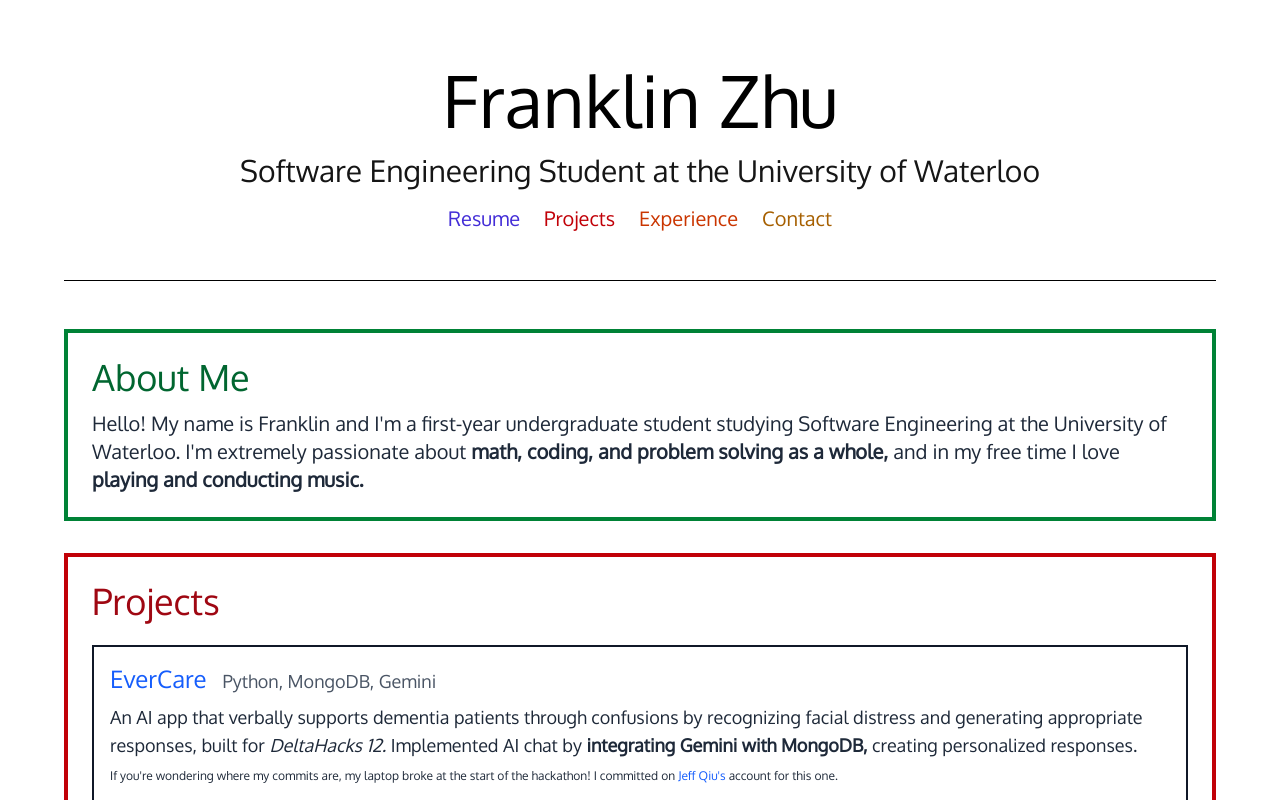
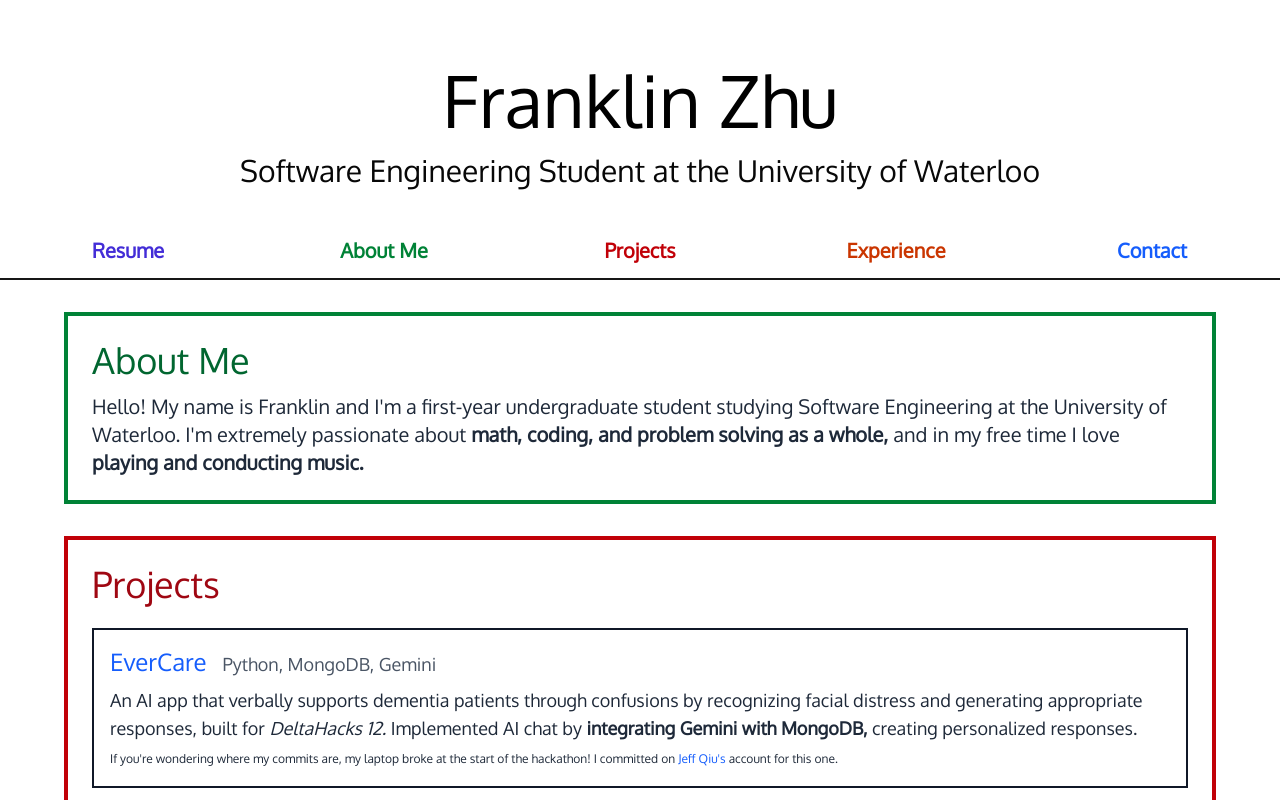
Before and after one commit to f47zhu/personal-website, a Next.js app: page / in a window 1280 px wide. Shown: the top 800 px of the page. Built offline with nearby package versions, Linux system fonts and the light colour scheme; a web font is replaced by a local one.

Commit message:
feat: Add navbar

```diff
--- a/app/cards.tsx
+++ b/app/cards.tsx
@@ -1,5 +1,5 @@
-export function PageCard({ id = "", className = "", color, title, children }:
-    { id?: string, className?: string, color: string, title: string, children: React.ReactNode }) {
+export function PageCard({ nextId = "", className = "", color, title, children }:
+    { nextId?: string, className?: string, color: string, title: string, children: React.ReactNode }) {
   const colorVariants: Record<string, string> = {
     bordergreen: "border-green-700 dark:border-green-300",
     textgreen: "text-green-800 dark:text-green-200",
@@ -11,9 +11,10 @@ export function PageCard({ id = "", className = "", color, title, children }:
     textorange: "text-orange-800 dark:text-orange-200"
   };
   return (
-    <div id={id} className={`border-4 p-6 ${colorVariants["border" + color]} ${className}`}>
-      <p className={`text-4xl ${colorVariants["text" + color]}`}>{title}</p>
+    <div className={`border-4 p-6 ${colorVariants["border" + color]} ${className}`}>
+      <p className={`text-4xl font-[575] ${colorVariants["text" + color]}`}>{title}</p>
       {children}
+      {(nextId !== "") && <span id={nextId} />}
     </div>
   );
 }
@@ -22,7 +23,7 @@ export function InnerCard({ title, link = "", tools = "", date = "", funFact = "
     { title: string, link?: string, tools?: string, date?: string, funFact?: string | React.ReactNode, children: React.ReactNode }) {
   return (
     <div className="border-2 p-4 border-gray-900 dark:border-gray-100">
-      <span className="text-2xl">
+      <span className="text-2xl font-medium">
         {link !== "" ? (<a href={link} target="_blank">{title}</a>) : (title)}
       </span>
       {tools !== "" && (
--- a/app/globals.css
+++ b/app/globals.css
@@ -1,7 +1,7 @@
 @import "tailwindcss";
 
 :root {
-  --background: "/public/email-icon.png";
+  --background: #ffffff;
   --foreground: #171717;
   --scroll-behavior: smooth;
 }
@@ -15,7 +15,7 @@
 
 @layer base {
   a {
-    @apply text-blue-600 dark:text-blue-300 hover:underline hover:contrast-200;
+    @apply text-blue-600 dark:text-blue-300 hover:contrast-200;
   }
   html {
     @apply scroll-smooth;
--- /dev/null
+++ b/app/header.tsx
@@ -0,0 +1,34 @@
+export function PageHeader() {
+  return <>
+    <span id={"about"} />
+    <header className="z-50 h-15 sticky top-0 border-b-2 grid grid-cols-5 overflow-hidden place-items-center text-xl tracking-[2] font-extrabold bg-white dark:bg-black">
+        <a href="./resume" target="_blank">
+          <div className="px-[5vw] py-[2vh] text-center text-indigo-700 dark:text-indigo-300 hover:bg-gray-400 dark:hover:bg-gray-600">
+            Resume
+          </div>
+        </a>
+        <a href="#about">
+          <div className="px-[5vw] py-[2vh] text-center text-green-700 dark:text-green-300 hover:bg-gray-400 dark:hover:bg-gray-600">
+            About Me
+          </div>
+        </a>
+        <a href="#projects">
+          <div className="px-[5vw] py-[2vh] text-center text-red-700 dark:text-red-300 hover:bg-gray-400 dark:hover:bg-gray-600">
+            Projects
+          </div>
+        </a>
+        <a href="#experience">
+          <div className="px-[5vw] py-[2vh] text-center text-orange-700 dark:text-orange-300 hover:bg-gray-400 dark:hover:bg-gray-600">
+            Experience
+          </div>
+        </a>
+        <a href="#contact">
+          <div className="px-[5vw] py-[2vh] text-centerext-yellow-700 dark:text-yellow-300 hover:bg-gray-400 dark:hover:bg-gray-600">
+            Contact
+          </div>
+        </a>
+    </header>
+  </>;
+}
+
+// to-do: outsource header spam to a function
--- a/app/page.tsx
+++ b/app/page.tsx
@@ -1,24 +1,19 @@
-import Image from "next/image";
 import { PageCard, InnerCard } from "./cards"
 import { RandomFunFact } from "./randomFunFact"
+import { PageHeader } from "./header"
 
 export default function Home() {
-  return (
-    <div className="m-16 text-center text-pretty font-medium text-black dark:text-white">
+  return <>
+    <div className="m-16 mb-8 text-center text-pretty font-normal text-black dark:text-white">
       <p className="text-7xl">Franklin Zhu</p>
       <p className="my-4" />
       <p className="text-3xl animate-pulse">Software Engineering Student at the University of Waterloo</p>
-      <div className="flex flex-row place-content-center gap-6 text-xl tracking-[2] m-4 text-medium font-medium">
-        <a href="./resume" target="_blank"><span className="text-indigo-700 dark:text-indigo-300">Resume</span></a>
-        <a href="#projects"><span className="text-red-700 dark:text-red-300">Projects</span></a>
-        <a href="#experience"><span className="text-orange-700 dark:text-orange-300">Experience</span></a>
-        <a href="#contact"><span className="text-yellow-700 dark:text-yellow-300">Contact</span></a>
-      </div>
-      <p className="my-12" />
-      <hr />
-      <p className="my-12" />
+    </div>
+    <PageHeader />
+    <div className="m-16 mt-8">
       <div className="flex flex-col gap-8 place-content-center text-left">
         <PageCard
+          nextId={"projects"}
           color={"green"}
           title={"About Me"}
         >
@@ -30,7 +25,7 @@ export default function Home() {
           </p>
         </PageCard>
         <PageCard
-          id={"projects"}
+          nextId={"experience"}
           className={"flex flex-col gap-6"}
           color={"red"}
           title={"Projects"}
@@ -70,7 +65,7 @@ export default function Home() {
           </>
         </PageCard>
         <PageCard
-          id={"experience"}
+          nextId={"contact"}
           className={"flex flex-col gap-6"}
           color={"orange"}
           title={"Experience"}
@@ -84,14 +79,13 @@ export default function Home() {
           </InnerCard>
         </PageCard>
         <PageCard
-          id={"contact"}
           className={"flex flex-col gap-6"}
           color={"yellow"}
           title={"Contact"}
         >
           <div className="grid grid-cols-4 gap-4 place-items-center">
             <a href="sms:4168228844" target="_blank">
-              <div className="p-2 hover:bg-yellow-200 hover:dark:bg-gray-800">
+              <div className="p-2 hover:bg-gray-400 hover:dark:bg-gray-600">
                 <img src="./telephone-icon.webp" className="my-7 mx-10 size-20 dark:invert" />
                 <div className="m-4 text-xl text-center">
                   (416) 822-8844
@@ -99,7 +93,7 @@ export default function Home() {
               </div>
             </a>
             <a href="mailto:franklinzhu0905@gmail.com" target="_blank">
-              <div className="p-2 hover:bg-yellow-200 hover:dark:bg-gray-800">
+              <div className="p-2 hover:bg-gray-400 hover:dark:bg-gray-600">
                 <img src="./email-icon.png" className="my-7 mx-10 size-20 dark:invert" />
                 <div className="m-4 text-xl text-center">
                   franklinzhu0905@gmail.com
@@ -107,7 +101,7 @@ export default function Home() {
               </div>
             </a>
             <a href="https://github.com/f47zhu" target="_blank">
-              <div className="p-2 hover:bg-yellow-200 hover:dark:bg-gray-800">
+              <div className="p-2 hover:bg-gray-400 hover:dark:bg-gray-600">
                 <img src="./github-logo.svg" className="my-7 mx-10 size-20 dark:invert" />
                 <div className="m-4 text-xl text-center">
                   GitHub
@@ -115,7 +109,7 @@ export default function Home() {
               </div>
             </a>
             <a href="https://www.linkedin.com/in/f47zhu" target="_blank">
-              <div className="p-2 hover:bg-yellow-200 hover:dark:bg-gray-800">
+              <div className="p-2 hover:bg-gray-400 hover:dark:bg-gray-600">
                 <img src="./linkedin-logo.webp" className="my-7 mx-10 size-20" />
                 <div className="m-4 text-xl text-center">
                   LinkedIn
@@ -127,5 +121,5 @@ export default function Home() {
         <RandomFunFact />
       </div>
     </div>
-  );
+  </>;
 }
--- a/app/randomFunFact.tsx
+++ b/app/randomFunFact.tsx
@@ -21,8 +21,8 @@ function randint(max: number) {
 
 export function RandomFunFact() {
   const [randIndex, setRandIndex] = useState(0);
+  let timeDisplayed = useRef(0);
   const [factsSeen, setFactsSeen] = useState(new Set);
-  let timeDisplayed = useRef(0);
 
   function setRandIndexFancy(now: number) {
     let newIndex = randint(funFacts.length);
@@ -59,7 +59,7 @@ export function RandomFunFact() {
     <div className="text-base text-center text-gray-600 dark:text-gray-400" onClick={handleClick}>
       {funFacts[randIndex]}
       {(factsSeen.size === funFacts.length) && (
-        <div className="mt-4 text-gray-700 dark:text-gray-300">
+        <div className="mt-3 text-gray-700 dark:text-gray-300">
           Wow! You've seen all my fun facts! Have a cookie 🍪 :)
         </div>
       )}
```
Also changed, not shown: public/project-images/nexus.png (deleted).
